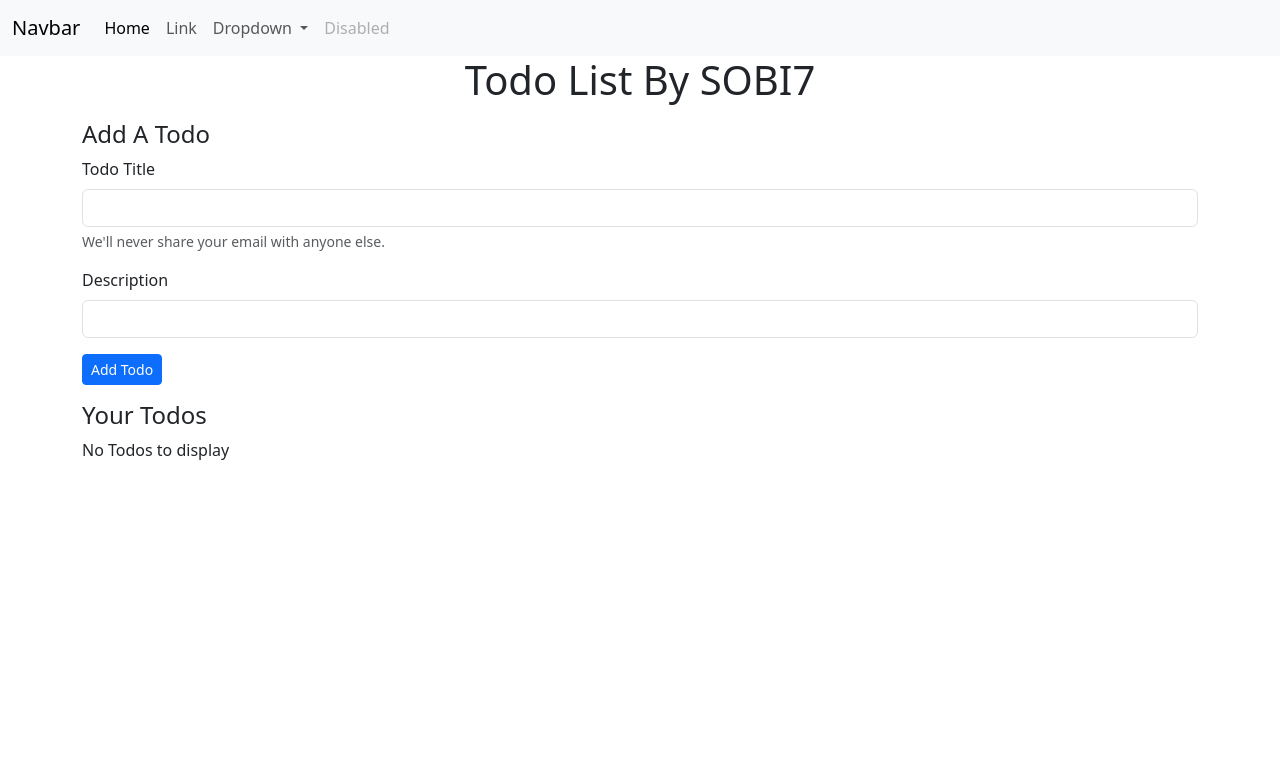
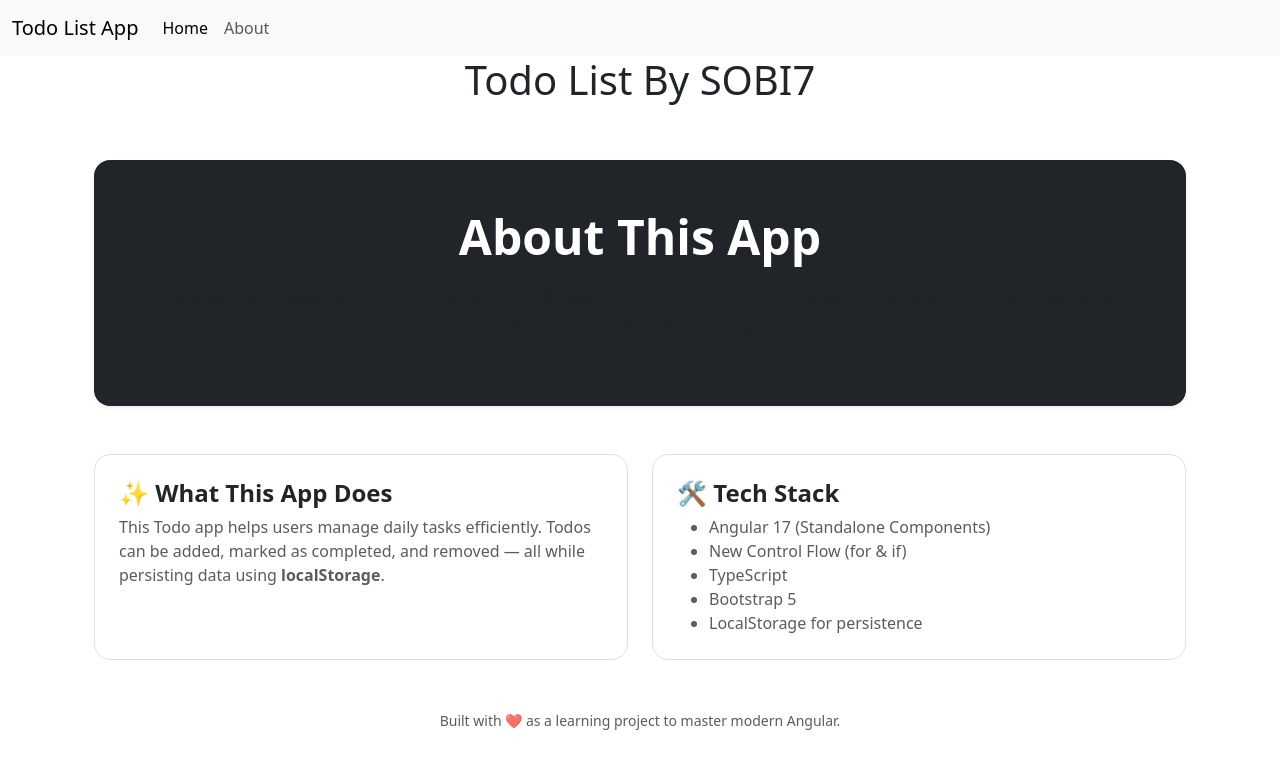
Before and after one commit to msuhaib-03/Todo-List, an Angular app: page /about in a window 1280 px wide. Before the commit this address led to /. Shown: the top 768 px of the page. Built offline with nearby package versions, Linux system fonts and the light colour scheme.

Commit message:
Angular routes and directives

```diff
--- /dev/null
+++ b/src/app/MyComponent/about/about.component.html
@@ -0,0 +1,49 @@
+<div class="container py-5">
+
+  <!-- HERO / INTRO -->
+  <div class="p-5 mb-5 text-center bg-dark text-white rounded-4 shadow-sm">
+    <h1 class="display-5 fw-bold">About This App</h1>
+    <p class="fs-5 text-muted mt-3">
+      A simple yet powerful Todo application built with
+      <strong>Angular 17</strong> using modern standalone components
+      and the new control flow syntax.
+    </p>
+  </div>
+
+  <!-- CONTENT SECTION -->
+  <div class="row g-4">
+
+    <div class="col-md-6">
+      <div class="p-4 border rounded-4 h-100">
+        <h4 class="fw-semibold">✨ What This App Does</h4>
+        <p class="text-muted mt-2">
+          This Todo app helps users manage daily tasks efficiently.
+          Todos can be added, marked as completed, and removed — all
+          while persisting data using <strong>localStorage</strong>.
+        </p>
+      </div>
+    </div>
+
+    <div class="col-md-6">
+      <div class="p-4 border rounded-4 h-100">
+        <h4 class="fw-semibold">🛠 Tech Stack</h4>
+        <ul class="text-muted mt-2 mb-0">
+          <li>Angular 17 (Standalone Components)</li>
+          <li>New Control Flow (for & if)</li>
+          <li>TypeScript</li>
+          <li>Bootstrap 5</li>
+          <li>LocalStorage for persistence</li>
+        </ul>
+      </div>
+    </div>
+
+  </div>
+
+  <!-- FOOTER NOTE -->
+  <div class="text-center mt-5 text-muted">
+    <small>
+      Built with ❤️ as a learning project to master modern Angular.
+    </small>
+  </div>
+
+</div>
--- a/src/app/app.component.html
+++ b/src/app/app.component.html
@@ -2,31 +2,17 @@
 
   <nav class="navbar navbar-expand-lg bg-body-tertiary">
   <div class="container-fluid">
-    <a class="navbar-brand" href="#">Navbar</a>
+    <a class="navbar-brand" routerLink="/">Todo List App</a>
     <button class="navbar-toggler" type="button" data-bs-toggle="collapse" data-bs-target="#navbarSupportedContent" aria-controls="navbarSupportedContent" aria-expanded="false" aria-label="Toggle navigation">
       <span class="navbar-toggler-icon"></span>
     </button>
     <div class="collapse navbar-collapse" id="navbarSupportedContent">
       <ul class="navbar-nav me-auto mb-2 mb-lg-0">
         <li class="nav-item">
-          <a class="nav-link active" aria-current="page" href="#">Home</a>
+          <a class="nav-link active" aria-current="page" routerLink="/">Home</a>
         </li>
         <li class="nav-item">
-          <a class="nav-link" href="#">Link</a>
-        </li>
-        <li class="nav-item dropdown">
-          <a class="nav-link dropdown-toggle" href="#" role="button" data-bs-toggle="dropdown" aria-expanded="false">
-            Dropdown
-          </a>
-          <ul class="dropdown-menu">
-            <li><a class="dropdown-item" href="#">Action</a></li>
-            <li><a class="dropdown-item" href="#">Another action</a></li>
-            <li><hr class="dropdown-divider"></li>
-            <li><a class="dropdown-item" href="#">Something else here</a></li>
-          </ul>
-        </li>
-        <li class="nav-item">
-          <a class="nav-link disabled" aria-disabled="true">Disabled</a>
+          <a class="nav-link" routerLink="/about">About</a>
         </li>
       </ul>
 
@@ -37,7 +23,8 @@
 
 <div class="container fluid">
   <h1 class="text-center"> Todo List By SOBI7</h1>
-  <app-todos></app-todos>
+  <!-- <app-todos></app-todos> -->
+   <router-outlet></router-outlet>
 </div>
 </div>
 
--- a/src/app/app.component.ts
+++ b/src/app/app.component.ts
@@ -1,11 +1,11 @@
 import { Component } from '@angular/core';
-import { RouterOutlet } from '@angular/router';
+import { RouterOutlet, RouterLink } from '@angular/router';
 import { TodosComponent } from './MyComponent/todos/todos.component';
 
 @Component({
   selector: 'app-root',
   standalone: true,
-  imports: [RouterOutlet, TodosComponent],
+  imports: [RouterOutlet, TodosComponent, RouterLink],
   templateUrl: './app.component.html',
   styleUrl: './app.component.css'
 })
--- a/src/app/app.routes.ts
+++ b/src/app/app.routes.ts
@@ -1,6 +1,11 @@
 import { Routes } from '@angular/router';
+import { TodosComponent } from './MyComponent/todos/todos.component';
+import { AboutComponent } from './MyComponent/about/about.component';
 
-export const routes: Routes = [];
+export const routes: Routes = [
+    {path: '', component: TodosComponent},
+    {path: 'about', component: AboutComponent}
+];
 
 
 // page opes without reload
```
Also changed, not shown: src/app/MyComponent/about/about.component.ts (added, +12 -0 lines), src/app/MyComponent/about/about.component.css (added), 1 other file (tests, documents, lock files or other folders).
